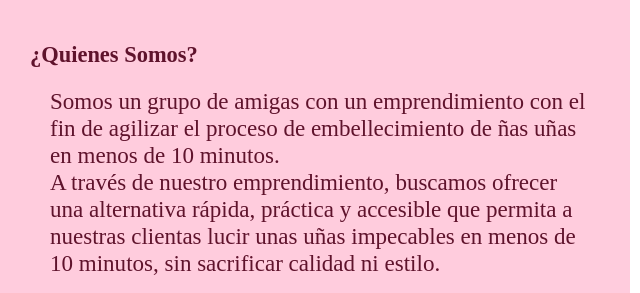
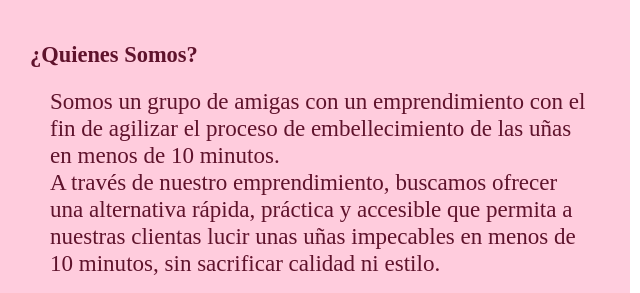
Before and after one commit to Nails-To-Go/press-on, a plain HTML site: page index.html in a window 1280 px wide. Shown: the part 659-952 px from the top of the page, 630-1270 px from the left. Drawn offline with Linux system fonts and the light colour scheme.

Commit message:
index.html

```diff
--- a/index.html
+++ b/index.html
@@ -31,7 +31,7 @@
     <div class="contenedor">
         <img src="images/WhatsApp Image 2025-07-03 at 9.11.15 AM.jpeg" alt="Uñas Iniciales" width="500">
     <div class="quienes-somos"><h3>¿Quienes Somos?</h3>
-    <div class="quienes-somos"><p>Somos un grupo de amigas con un emprendimiento con el fin de agilizar el proceso de embellecimiento de ñas uñas en menos de 10 minutos. <br> A través de nuestro emprendimiento, buscamos ofrecer una alternativa rápida, práctica y accesible que permita a nuestras clientas lucir unas uñas impecables en menos de 10 minutos, sin sacrificar calidad ni estilo.</p>
+    <div class="quienes-somos"><p>Somos un grupo de amigas con un emprendimiento con el fin de agilizar el proceso de embellecimiento de las uñas en menos de 10 minutos. <br> A través de nuestro emprendimiento, buscamos ofrecer una alternativa rápida, práctica y accesible que permita a nuestras clientas lucir unas uñas impecables en menos de 10 minutos, sin sacrificar calidad ni estilo.</p>
     </div>
 </div>
 </div>
@@ -44,4 +44,5 @@
   </footer>
 
 </body>
+
 </html>
```
